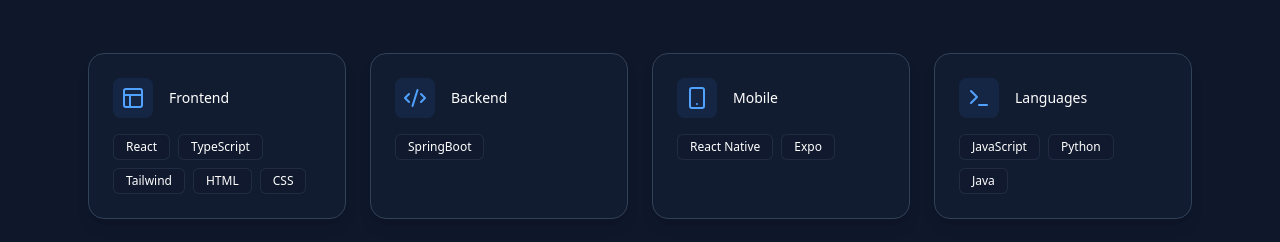
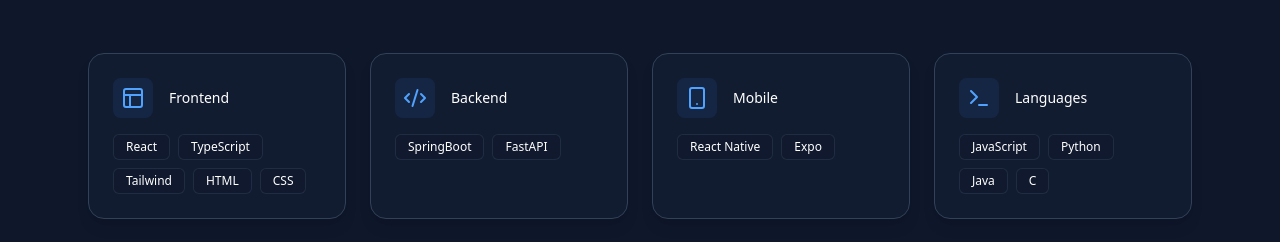
Before and after one commit to Pamindu-Rashmitha/my-portfolio, a React (Vite) app: page / in a window 1280 px wide. Shown: the part 1640-1882 px from the top of the page. Built offline with nearby package versions, Linux system fonts and the light colour scheme.

Commit message:
Add FastAPI to Backend skills for enhanced technology representation

```diff
--- a/src/data/skills.ts
+++ b/src/data/skills.ts
@@ -2,9 +2,9 @@ import { Code2,Brain,Database,Layout,Smartphone,Terminal} from "lucide-react"
 
 export const skills = [
   { name: "Frontend", icon: Layout, items: ["React", "TypeScript", "Tailwind","HTML","CSS"]},
-  { name: "Backend", icon: Code2, items: ["SpringBoot"]},
+  { name: "Backend", icon: Code2, items: ["SpringBoot","FastAPI"]},
   { name: "Mobile", icon: Smartphone, items: ["React Native", "Expo"]},
-  { name: "Languages", icon: Terminal, items: ["JavaScript", "Python", "Java"]},
+  { name: "Languages", icon: Terminal, items: ["JavaScript", "Python", "Java","C"]},
   { name: "Databases", icon: Database, items: ["MySQL","Postgresql"]},
   { name: "AI/ML", icon: Brain, items:["Pandas","PyTorch","TensorFlow","LangChain","Numpy","Sci-kit Learn","Matplotlib","Seaborn"]}
 ]
```
